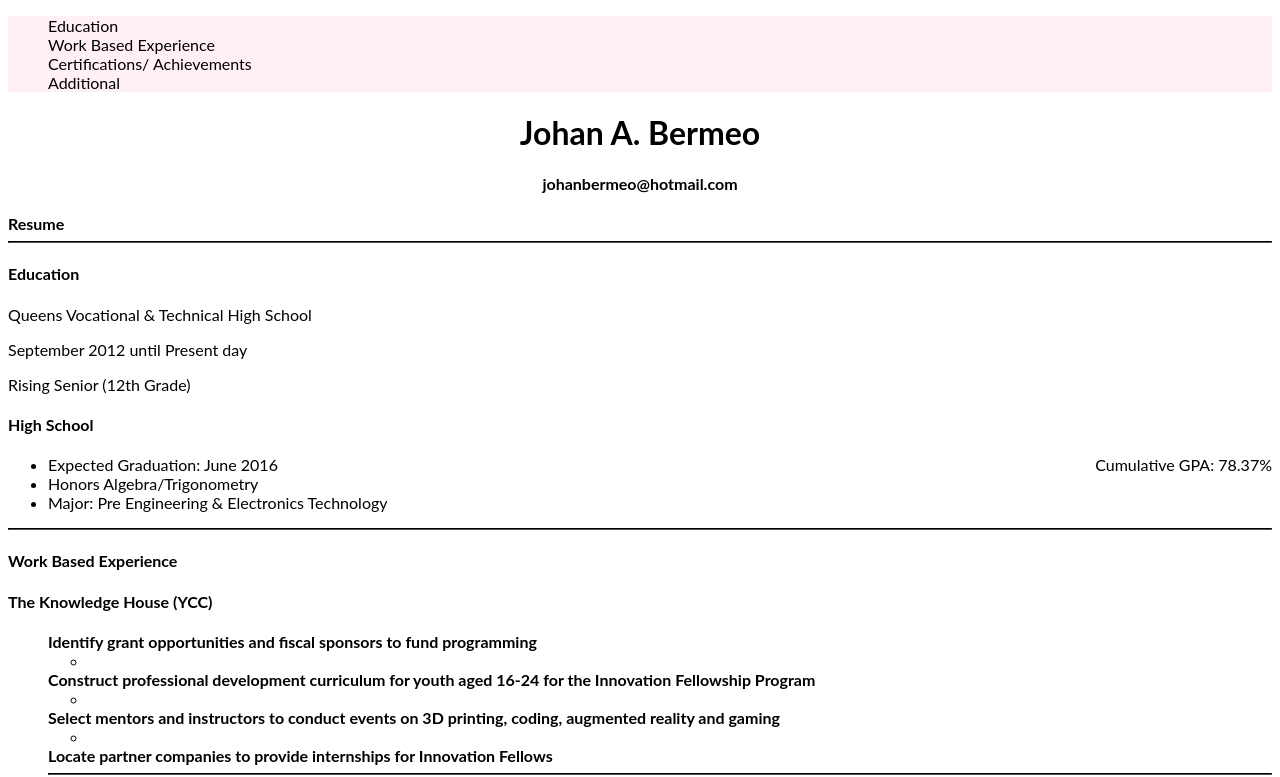
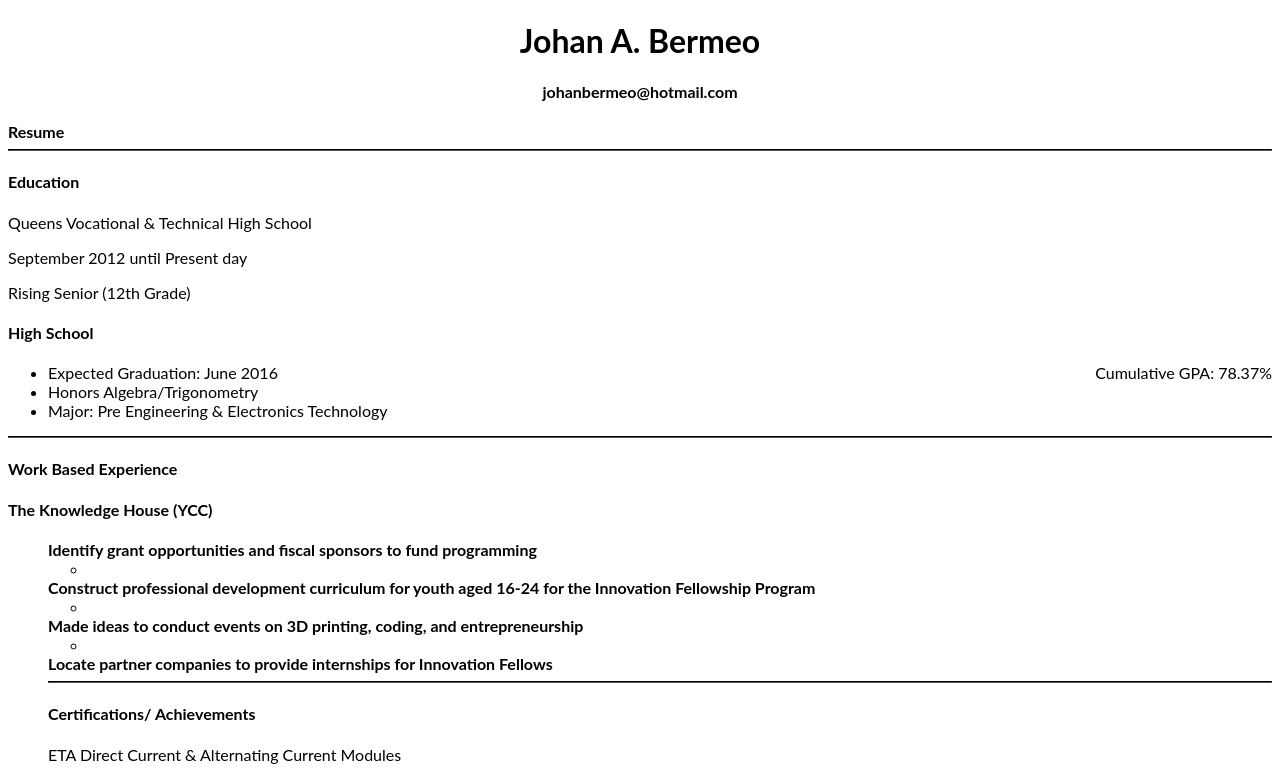
Before and after one commit to jbermeo1/Resume, a plain HTML site: page index.html in a window 1280 px wide. Shown: the top 777 px of the page. Drawn offline with Linux system fonts and the light colour scheme.

Commit message:
first commit

```diff
--- a/index.html
+++ b/index.html
@@ -16,11 +16,7 @@
       <!-- Sidebar -->
       <div class="col-sm-2">
         <ul class="sidebar">
-          <li class="sidebarItem"><a href="#">Education</a></li>
-          <li class="sidebarItem"><a href="#">Work Based Experience</a></li>
-          <li class="sidebarItem"><a href="#">Certifications/ Achievements</a></li>
-          <li class="sidebarItem"><a href="#">Additional</a></li>
-        </ul>
+
       </div>
       <!-- Resume -->
 
@@ -60,7 +56,7 @@
               </li>
             </ul>
 
-            <b>Select mentors and instructors to conduct events on 3D printing, coding, augmented reality and gaming</b>
+            <b>Made ideas to conduct events on 3D printing, coding, and entrepreneurship</b>
             <ul>
               <li>
 
```
